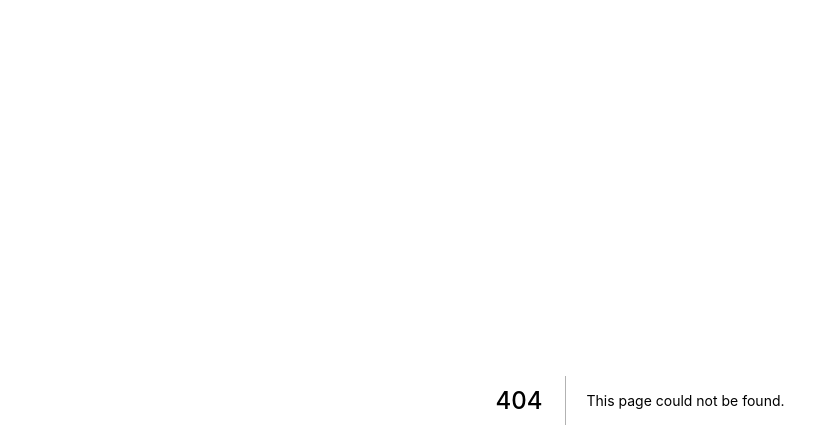
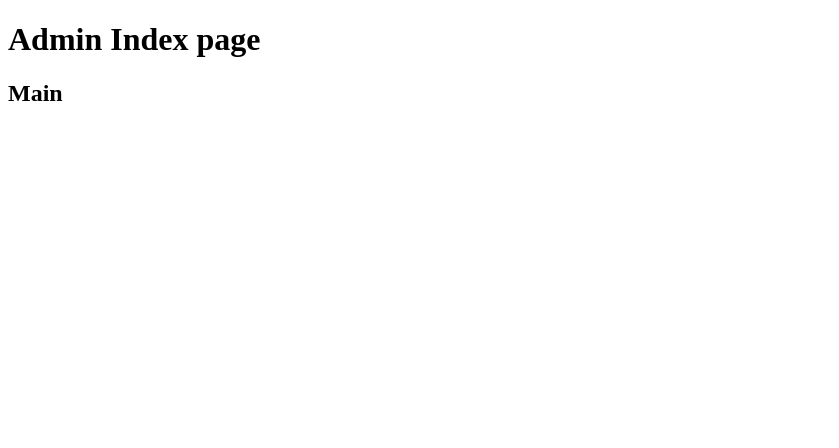
Before and after one commit to Ko-GyeongTae/Frontend-GymManagement-client, a Next.js app: page /admin in a window 1280 px wide. Before the commit this address had no page. Shown: the top 448 px of the page, without its empty margins (0-839 px from the left). Built offline with nearby package versions, Linux system fonts and the light colour scheme.

Commit message:
<ADD> admin route

```diff
--- /dev/null
+++ b/pages/admin/index.tsx
@@ -0,0 +1,14 @@
+import React, { useState } from "react";
+import Head from "next/head";
+
+const home = () => {
+
+  return (
+    <div>
+      <h1>Admin Index page</h1>
+      <h2>Main</h2>
+    </div>
+  );
+}
+
+export default home;
```
Also changed, not shown: pages/admin/notice.tsx (added, +14 -0 lines), pages/admin/user.tsx (added, +14 -0 lines).
